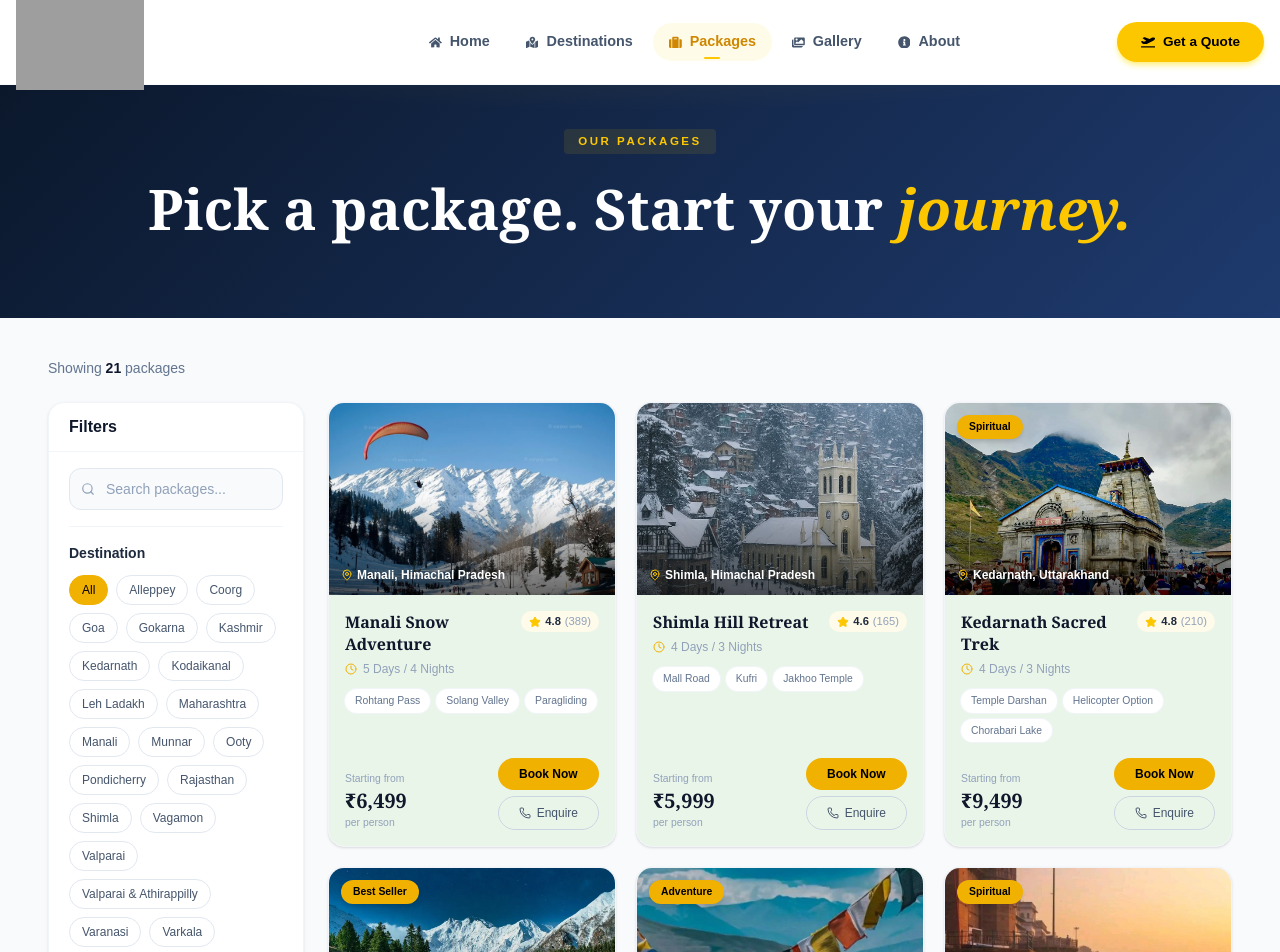
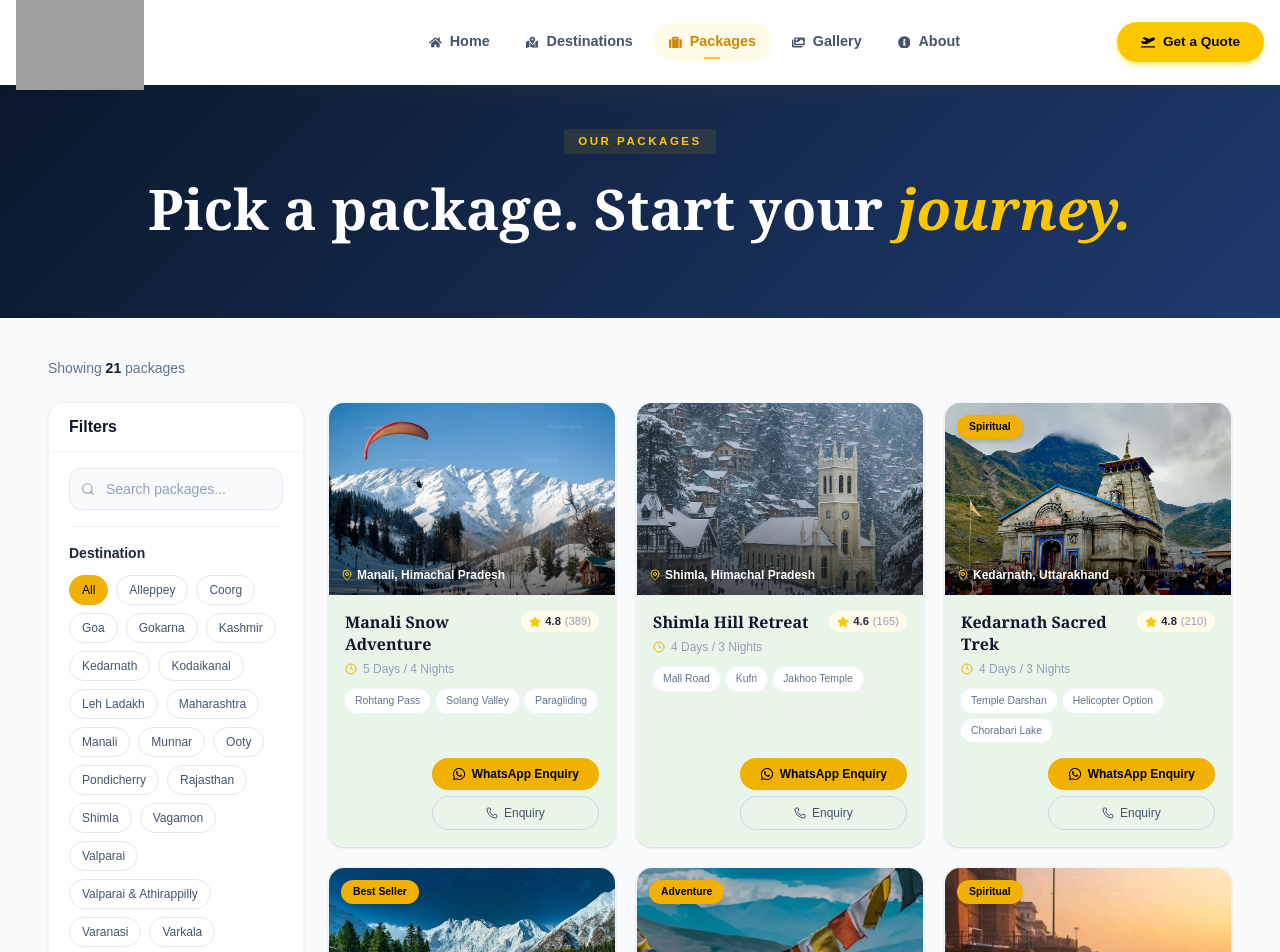
Before and after one commit to vignesh1001001-pixel/One-Life-Holidayz, a Next.js app: page /packages in a window 1280 px wide. Shown: the top 952 px of the page. Built offline with nearby package versions, Linux system fonts and the light colour scheme; grey boxes are pictures that could not be loaded.

Commit message:
prize hide all page

```diff
--- a/src/app/dashboard/page.tsx
+++ b/src/app/dashboard/page.tsx
@@ -253,7 +253,7 @@ export default function Dashboard() {
               setDestIdx(idx);
             }}
           >
-            {DOMESTIC_DESTINATIONS.slice(0, 8).map((dest, index) => (
+            {DOMESTIC_DESTINATIONS.slice(0, 8).map((dest) => (
               <div
                 key={dest.slug}
                 className="group flex flex-col shrink-0 w-[80vw] sm:w-[45vw] lg:w-[23%] snap-start overflow-hidden rounded-2xl bg-white shadow-sm border border-slate-100 transition-all hover:-translate-y-1 hover:shadow-lg"
@@ -265,7 +265,6 @@ export default function Dashboard() {
                       alt={dest.name}
                       fill
                       sizes="(max-width: 640px) 80vw, 25vw"
-                      priority={index === 0}
                       className="object-cover transition-transform duration-500 group-hover:scale-105"
                     />
                   </div>
@@ -274,10 +273,6 @@ export default function Dashboard() {
                     <p className="mt-0.5 flex items-center gap-1 text-[0.75rem] text-slate-500">
                       <FaMapMarkerAlt className="text-xs text-teal-500" />
                       {dest.tagline}, India
-                    </p>
-                    <p className="mt-2 text-[0.7rem] text-slate-400">Starting from</p>
-                    <p className="text-lg font-black text-slate-900">
-                      ₹{dest.price.toLocaleString("en-IN")}
                     </p>
                   </div>
                 </Link>
@@ -394,11 +389,6 @@ export default function Dashboard() {
                         </span>
                       ))}
                     </div>
-
-                    <p className="mt-3 text-[0.7rem] text-slate-400">Starting from</p>
-                    <p className="font-serif text-xl font-bold text-slate-900">
-                      ₹{pkg.price.toLocaleString("en-IN")}
-                    </p>
                   </div>
                 </Link>
 
--- a/src/app/destinations/page.tsx
+++ b/src/app/destinations/page.tsx
@@ -100,10 +100,7 @@ export default function DestinationsPage() {
               </h2>
               <p className="mb-5 text-[0.875rem] leading-[1.75] text-white/75">
                 Misty hills, fragrant tea gardens, and cozy cottages — the
-                perfect backdrop for your first chapter together.{" "}
-                <span className="font-semibold text-white/90">
-                  Starting from ₹3,500/person.
-                </span>
+                perfect backdrop for your first chapter together.
               </p>
               <div className="mb-6 flex flex-wrap gap-2">
                 {honeymoonPlaces.map(({ icon, name }) => (
@@ -165,10 +162,7 @@ export default function DestinationsPage() {
               </h2>
               <p className="mb-5 text-[0.875rem] leading-[1.75] text-white/75">
                 Snow mountains, ancient temples, and tropical backwaters —
-                India has it all.{" "}
-                <span className="font-semibold text-white/90">
-                  Group & family packages from ₹1,797/person.
-                </span>
+                India has it all.
               </p>
               <div className="mb-6 flex flex-wrap gap-2">
                 {domesticPlaces.map(({ icon, name }) => (
--- a/src/app/northindia/page.tsx
+++ b/src/app/northindia/page.tsx
@@ -86,11 +86,6 @@ export default function NorthIndiaPage() {
               <div className="p-5 bg-[#DDEEFF]">
                 <div className="mb-4 flex items-center justify-between">
                   <h3 className="font-serif text-[1.25rem] font-bold text-slate-900">{dest.name}</h3>
-                  {dest.price && (
-                    <span className="text-[0.78rem] font-bold text-yellow-600">
-                      From {dest.price}
-                    </span>
-                  )}
                 </div>
                 <span className="inline-flex items-center gap-1 text-[0.82rem] font-semibold text-yellow-600 transition-gap group-hover:gap-2">
                   Enquire Now →
--- a/src/app/packages/page.tsx
+++ b/src/app/packages/page.tsx
@@ -14,6 +14,7 @@ import {
   ChevronDown,
   Phone,
 } from "lucide-react";
+import { FaWhatsapp } from "react-icons/fa";
 import { TRIP_PACKAGES, DOMESTIC_DESTINATIONS } from "@/lib/explore-data";
 import PageHero from "@/components/PageHero";
 
@@ -24,6 +25,10 @@ const TRIP_TYPES   = ["Domestic", "International"];
 const MIN_DAYS  = 2;
 const MAX_DAYS  = 15;
 const MAX_PRICE = 60000;
+
+// ── Enquiry destinations ─────────────────────────────────────────
+const WHATSAPP_LINK     = "https://wa.me/qr/HMQEJ3SMUGMZH1";
+const ENQUIRY_FORM_LINK = "https://forms.gle/Mm4CoxspAEhhGhBSA";
 
 // ────────────────────────────────────────────────────────────────
 // SCROLL-JUMP FIX NOTES
@@ -677,28 +682,26 @@ export default function PackagesPage() {
                             ))}
                           </div>
 
-                          <div className="mt-auto flex items-end justify-between gap-3 pt-4">
-                            <div>
-                              <p className="text-[0.65rem] text-slate-400">Starting from</p>
-                              <p className="font-serif text-xl font-bold text-slate-900">
-                                ₹{pkg.price.toLocaleString("en-IN")}
-                              </p>
-                              <p className="text-[0.65rem] text-slate-400">per person</p>
-                            </div>
+                          <div className="mt-auto flex items-end justify-end gap-3 pt-4">
                             <div className="flex flex-col gap-1.5">
-                              <Link
-                                href="/contact"
-                                className="rounded-full bg-yellow-500 px-5 py-2 text-center text-xs font-bold text-black transition hover:bg-yellow-400"
+                              <a
+                                href={WHATSAPP_LINK}
+                                target="_blank"
+                                rel="noreferrer"
+                                className="flex items-center justify-center gap-1.5 rounded-full bg-yellow-500 px-5 py-2 text-center text-xs font-bold text-black transition hover:bg-yellow-400"
                               >
-                                Book Now
-                              </Link>
-                              <Link
-                                href="/contact"
+                                <FaWhatsapp className="h-3.5 w-3.5" />
+                                WhatsApp Enquiry
+                              </a>
+                              <a
+                                href={ENQUIRY_FORM_LINK}
+                                target="_blank"
+                                rel="noreferrer"
                                 className="flex items-center justify-center gap-1.5 rounded-full border border-slate-300 px-5 py-2 text-xs font-medium text-slate-600 transition hover:border-slate-400 hover:bg-slate-50"
                               >
                                 <Phone className="h-3 w-3" />
-                                Enquire
-                              </Link>
+                                Enquiry
+                              </a>
                             </div>
                           </div>
                         </div>
--- a/src/app/romantic/page.tsx
+++ b/src/app/romantic/page.tsx
@@ -86,9 +86,6 @@ export default function RomanticSouthIndiaPage() {
               <div className="p-5 bg-[#F8C8DC] ">
                 <div className="mb-4 flex items-center justify-between">
                   <h3 className="font-serif text-[1.25rem] font-bold text-slate-900">{dest.name}</h3>
-                  <span className="text-[0.78rem] font-bold text-rose-600">
-                    From {dest.price}
-                  </span>
                 </div>
                 <span className="inline-flex items-center gap-1 text-[0.82rem] font-semibold text-rose-600 transition-gap group-hover:gap-2">
                   Enquire Now →
```
